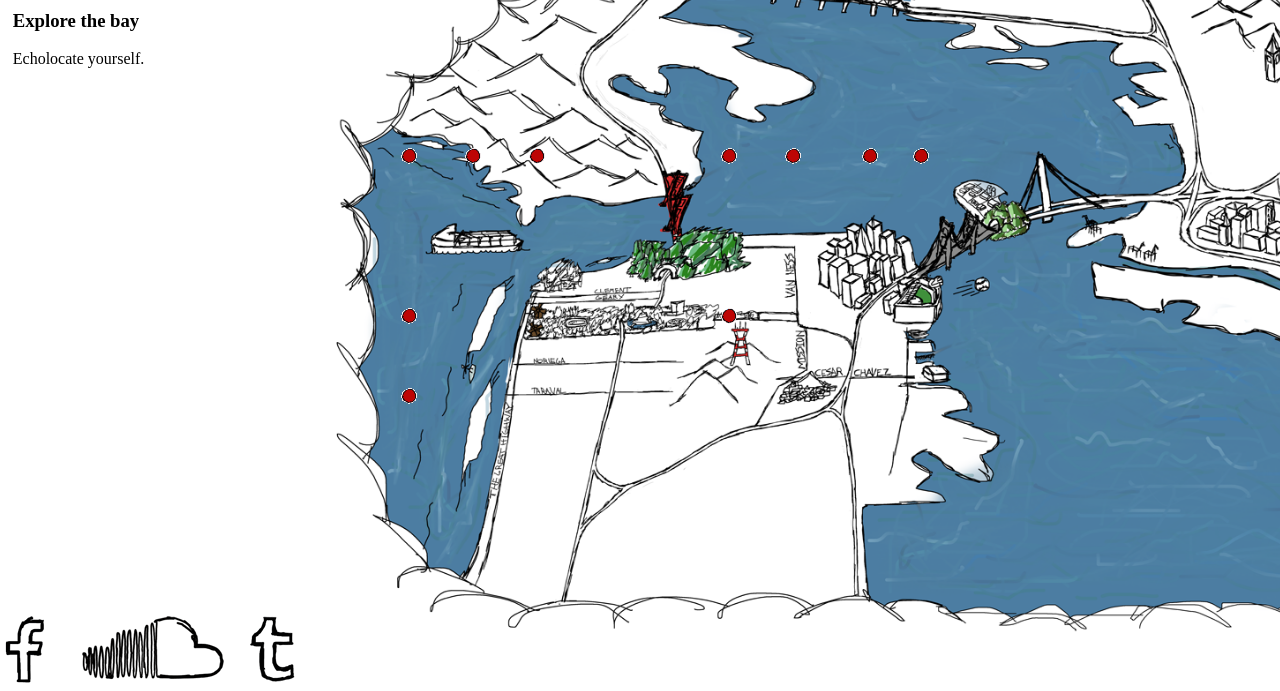
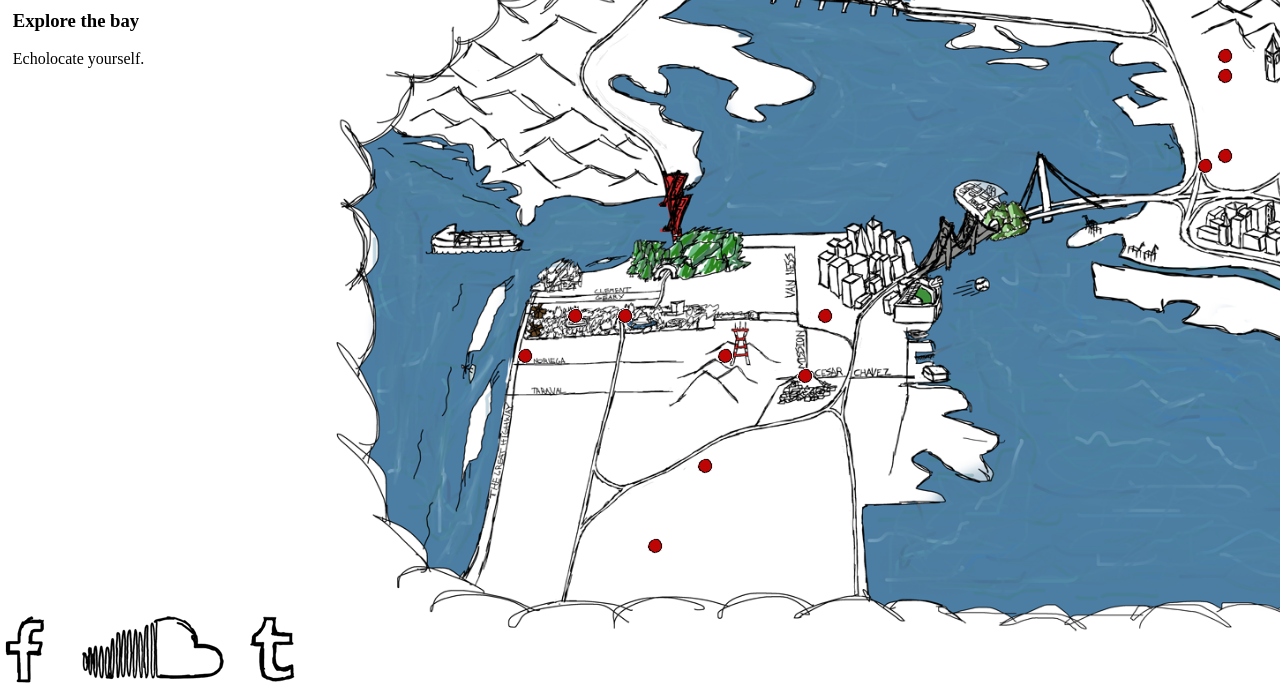
Before and after one commit to pedalweb/pedalweb.github.io, a plain HTML site: page index.html in a window 1280 px wide. Shown: the part 109-800 px from the top of the page. Drawn offline with Linux system fonts and the light colour scheme.

Commit message:
moving around dots, still needs work

```diff
--- a/index.html
+++ b/index.html
@@ -342,25 +342,25 @@
 		<div class="playerbody">
 			<ul>
 				<li> <a class="dot fancybox-media" style="top:300px; left:1300px;" session="morninoldsport" href="http://www.youtube.com/watch?v=rlWn5L9s-xM"></a> </li>
-				<li> <a class="dot fancybox-media" style="top:30%; left:70%;" session="mwahaha" href="http://www.youtube.com/watch?v=FoIwP1uyUkE"></a> </li>
-				<li> <a class="dot fancybox-media" style="top:60%; left:30%;" session="smallsur" href="http://www.youtube.com/watch?v=S7cbXPVbxdE"></a> </li>
-				<li> <a class="dot fancybox-media" style="top:50%; left:30%;" session="kishibashi" href="http://www.youtube.com/watch?v=X0k03ObR5q8"></a> </li>
+				<li> <a class="dot fancybox-media" style="top:124px; left:1300px;" session="mwahaha" href="http://www.youtube.com/watch?v=FoIwP1uyUkE"></a> </li>
+				<li> <a class="dot fancybox-media" style="top:440px; left:500px;" session="smallsur" href="http://www.youtube.com/watch?v=S7cbXPVbxdE"></a> </li>
+				<li> <a class="dot fancybox-media" style="top:400px; left:550px;" session="kishibashi" href="http://www.youtube.com/watch?v=X0k03ObR5q8"></a> </li>
 				<li> <a class="dot fancybox-media" style="top:164px; left:1300px;" session="safe" href="http://www.youtube.com/watch?v=eQniUytRhKE"></a> </li>
-				<li> <a class="dot fancybox-media" style="top:30%; left:66%;" session="sharkycoast" href="http://www.youtube.com/watch?v=e3AL_Iaxr60"></a> </li>
-				<li> <a class="dot fancybox-media" style="top:60%; left:30%;" session="mainattrakionz" href="http://www.youtube.com/watch?v=GcsZOncOqJE"></a> </li>
-				<li> <a class="dot fancybox-media" style="top:30%; left:30%;" session="exrays" href="http://www.youtube.com/watch?v=opj24KnzrWo"></a> </li>
-				<li> <a class="dot fancybox-media" style="top:30%; left:55%;" session="elephantandcastles" href="http://www.youtube.com/watch?v=IMq7lmRYHuM"></a> </li>
-				<li> <a class="dot fancybox-media" style="top:50%; left:55%;" session="waters" href="http://www.youtube.com/watch?v=HUgYxJQa7Xk"></a> </li>
-				<li> <a class="dot fancybox-media" style="top:30%; left:35%;" session="dominantlegs" href="http://www.youtube.com/watch?v=WTqjxxw8qqk"></a> </li>
-				<li> <a class="dot fancybox-media" style="top:30%; left:60%;" session="shannonandtheclams" href="http://www.youtube.com/watch?v=SN2wygv0O10"></a> </li>
-				<li> <a class="dot fancybox-media" style="top:30%; left:70%;" session="spaceghost" href="http://www.youtube.com/watch?v=QbxInG_L7-A"></a> </li>
-				<li> <a class="dot fancybox-media" style="top:30%; left:40%;" session="littlescream" href="http://www.youtube.com/watch?v=C9-0nRD6-SM"></a> </li>
-				<li> <a class="dot fancybox-media" style="top:30%; left:60%;" session="thesandwitches" href="http://www.youtube.com/watch?v=DcH073ukOWo"></a> </li>
-				<li> <a class="dot fancybox-media" style="top:30%; left:55%;" session="thejohnbrothers" href="http://www.youtube.com/watch?v=SJERN35OGYQ"></a> </li>
-				<li> <a class="dot fancybox-media" style="top:30%; left:30%;" session="youareplural" href="http://www.youtube.com/watch?v=ZFopwzbQKKI"></a> </li>
-				<li> <a class="dot fancybox-media" style="top:30%; left:40%;" session="incanabraham" href="http://www.youtube.com/watch?v=Z2mj74flrQA"></a> </li>
-				<li> <a class="dot fancybox-media" style="top:30%; left:60%;" session="minimansions" href="http://www.youtube.com/watch?v=fUYYwCXVTUg"></a> </li>
-				<li> <a class="dot fancybox-media" style="top:30%; left:30%;" session="grandlake" href="http://www.youtube.com/watch?v=Pqw9jTbeXtc"></a> </li>
+				<li> <a class="dot fancybox-media" style="top:174px; left:1320px;" session="sharkycoast" href="http://www.youtube.com/watch?v=e3AL_Iaxr60"></a> </li>
+				<li> <a class="dot fancybox-media" style="top:200px; left:1280px;" session="mainattrakionz" href="http://www.youtube.com/watch?v=GcsZOncOqJE"></a> </li>
+				<li> <a class="dot fancybox-media" style="top:460px; left:780px;" session="exrays" href="http://vimeo.com/39818433"></a> </li>
+				<li> <a class="dot fancybox-media" style="top:350px; left:1300px;" session="elephantandcastles" href="http://www.youtube.com/watch?v=IMq7lmRYHuM"></a> </li>
+				<li> <a class="dot fancybox-media" style="top:400px; left:800px;" session="waters" href="http://www.youtube.com/watch?v=HUgYxJQa7Xk"></a> </li>
+				<li> <a class="dot fancybox-media" style="top:400px; left:600px;" session="dominantlegs" href="http://www.youtube.com/watch?v=WTqjxxw8qqk"></a> </li>
+				<li> <a class="dot fancybox-media" style="top:300px; left:1300px;" session="shannonandtheclams" href="http://www.youtube.com/watch?v=SN2wygv0O10"></a> </li>
+				<li> <a class="dot fancybox-media" style="top:180px; left:1300px;" session="spaceghost" href="http://www.youtube.com/watch?v=QbxInG_L7-A"></a> </li>
+				<li> <a class="dot fancybox-media" style="top:630px; left:630px;" session="littlescream" href="http://www.youtube.com/watch?v=C9-0nRD6-SM"></a> </li>
+				<li> <a class="dot fancybox-media" style="top:160px; left:1200px;" session="thesandwitches" href="http://www.youtube.com/watch?v=DcH073ukOWo"></a> </li>
+				<li> <a class="dot fancybox-media" style="top:250px; left:1180px;" session="thejohnbrothers" href="http://www.youtube.com/watch?v=SJERN35OGYQ"></a> </li>
+				<li> <a class="dot fancybox-media" style="top:440px; left:700px;" session="youareplural" href="http://www.youtube.com/watch?v=ZFopwzbQKKI"></a> </li>
+				<li> <a class="dot fancybox-media" style="top:550px; left:680px;" session="incanabraham" href="http://www.youtube.com/watch?v=Z2mj74flrQA"></a> </li>
+				<li> <a class="dot fancybox-media" style="top:240px; left:1200px;" session="minimansions" href="http://www.youtube.com/watch?v=fUYYwCXVTUg"></a> </li>
+				<li> <a class="dot fancybox-media" style="top:140px; left:1200px;" session="grandlake" href="http://www.youtube.com/watch?v=Pqw9jTbeXtc"></a> </li>
 			</ul>
 		</div>
 	</div>
```
